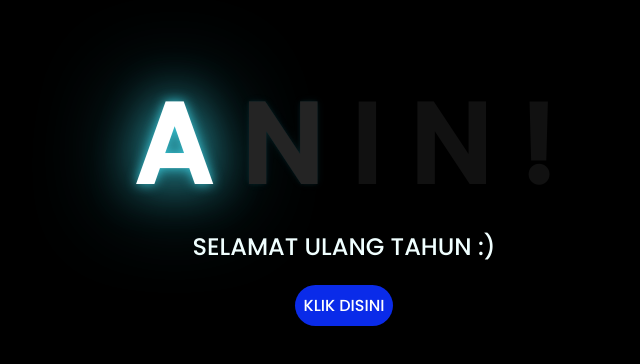
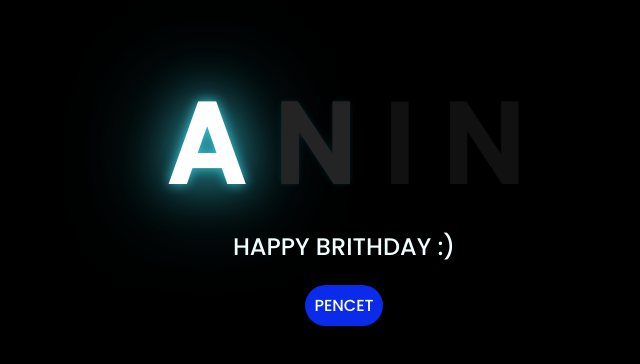
Before and after one commit to pinipinfop/pinipinfop.github.io, a plain HTML site: page index.html in a window 1280 px wide. Shown: the part 142-506 px from the top of the page, without its empty margins (304-944 px from the left). Drawn offline with Linux system fonts and the light colour scheme.

Commit message:
Update index.html

```diff
--- a/index.html
+++ b/index.html
@@ -16,14 +16,14 @@
         <span>N</span>
         <span>I</span>
         <span>N</span>
-        <span>!</span>
+        <span></span>
     </div>
     <div class="description">
-        <span>SELAMAT ULANG TAHUN :)</span>
+        <span>HAPPY BRITHDAY :)</span>
     </div>
     <div class="button">
         <button class="botones">
-            <a href="flower.html" style="color: #fff;">KLIK DISINI</a>
+            <a href="flower.html" style="color: #fff;">PENCET</a>
         </button>
     </div>
 
```
